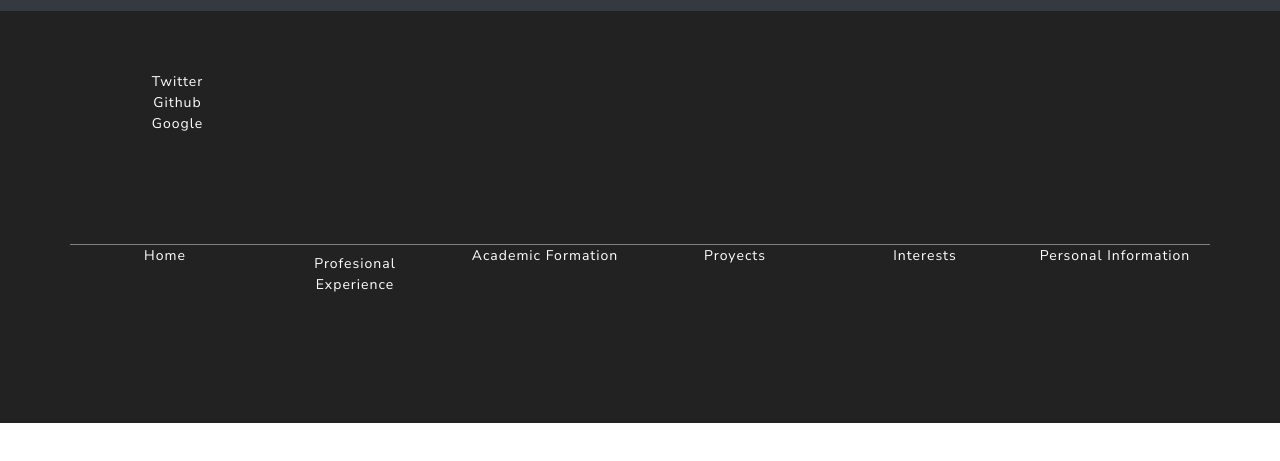
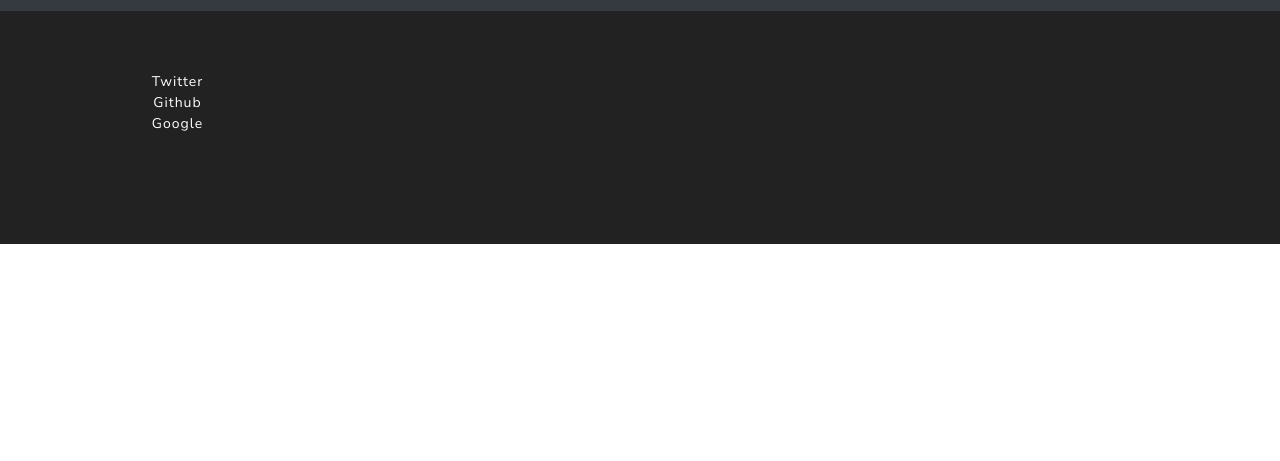
Before and after one commit to a-garcia13/a-garcia13.github.io, a website: page index.html in a window 1280 px wide. Shown: the part 145-606 px from the top of the page. Drawn offline with nearby package versions, Linux system fonts and the light colour scheme.

Commit message:
Footer reduction

```diff
--- a/css/main.css
+++ b/css/main.css
@@ -39,13 +39,3 @@
 .footer-top .col-lg-2:hover .fa , .footer-top .col-lg-2:hover a{
     color:#7dabdb;
 }
-
-.footer-botom{
-    color: #FFF;
-    padding: 60px 0px;
-}
-
-.footer-botom a{
-    color:#FFF;
-    text-decoration:none;
-}
--- a/index.html
+++ b/index.html
@@ -60,31 +60,6 @@
                 </div>
             </div>
         </div>
-
-        <div class="footer-botom">
-            <div class="container" style="border-top:1px solid grey;">
-                <div class="row text-center">
-                    <div class="col-lg-2 col-xs-12 text-center">
-                        <a href="https://a-garcia13.github.io">Home</a>
-                    </div>
-                    <div class="col-lg-2 col-xs-12 text-center">
-                        <a href="pages/ProfesionalExperience.html" class="nav-link">Profesional Experience</a>
-                    </div>
-                    <div class="col-lg-2 col-xs-12 text-center">
-                        <a href="pages/AcademicFormation.html">Academic Formation</a>
-                    </div>
-                    <div class="col-lg-2 col-xs-12 text-center">
-                        <a href="pages/Proyects.Html">Proyects</a>
-                    </div>
-                    <div class="col-lg-2 col-xs-12 text-center">
-                        <a href="pages/Interests.html">Interests</a>
-                    </div>
-                    <div class="col-lg-2 col-xs-12 text-center">
-                        <a href="pages/PersonalInformation.html">Personal Information</a>
-                    </div>
-                </div>
-            </div>
-        </div>
     </footer>
     <!-- Optional JavaScript -->
     <!-- jQuery first, then Popper.js, then Bootstrap JS -->
```
